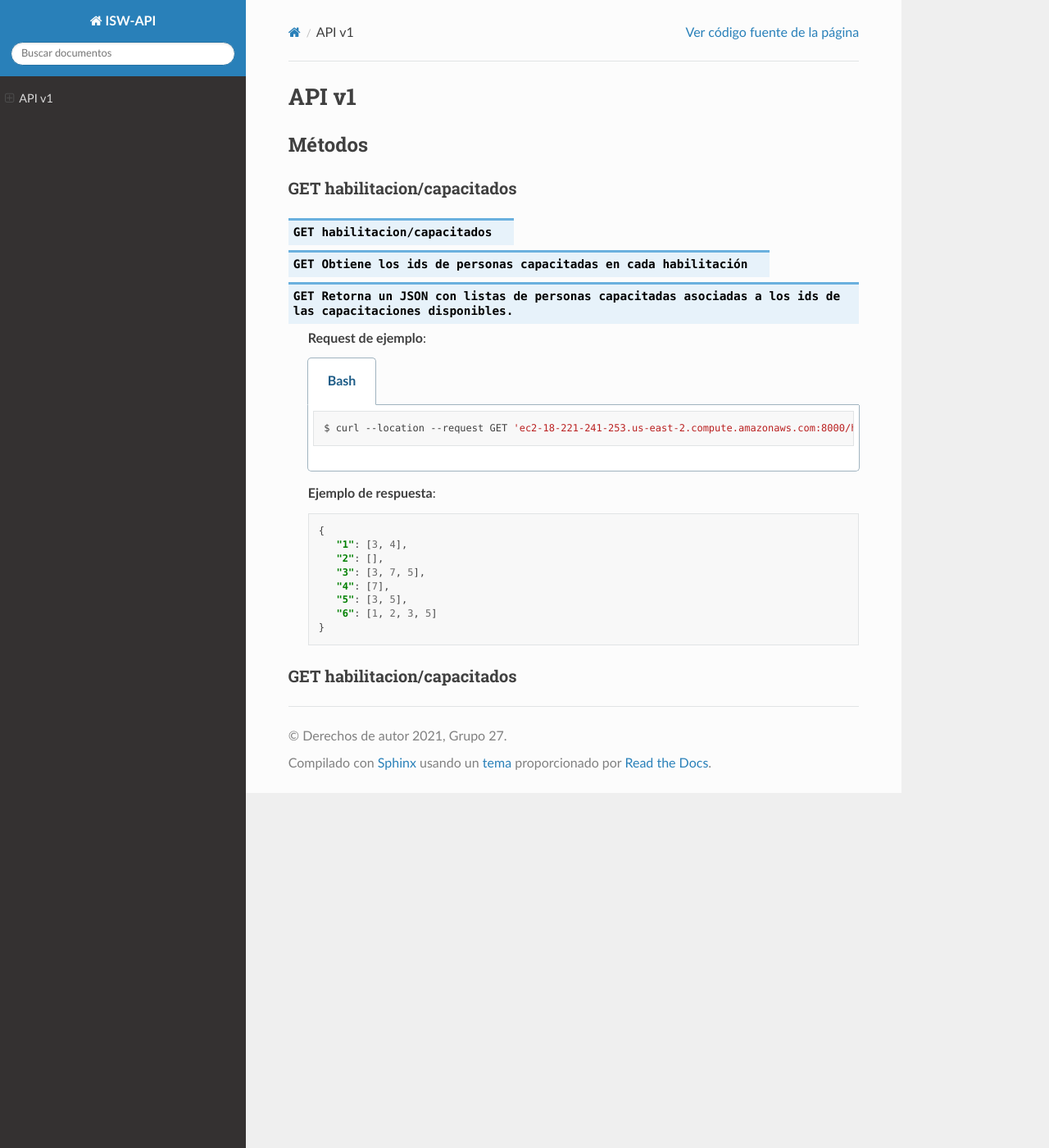
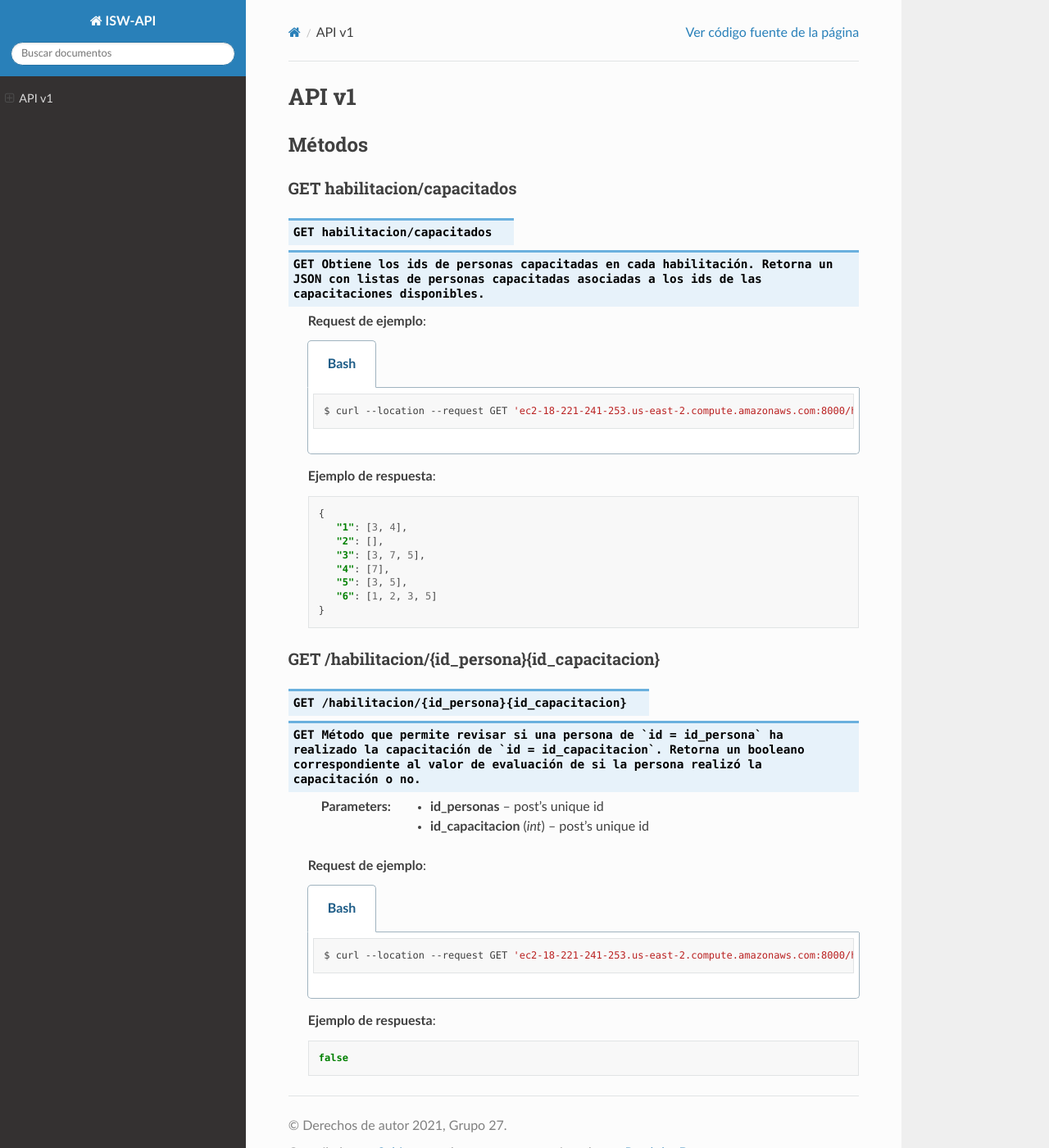
Before and after one commit to HectorxH/ISW-API, a Sphinx documentation site: the page built from docs/source/index.rst, in a window 1280 px wide and 1400 px high. Shown: the whole window at 82% size. Built offline with Sphinx 7.4.7 and the Read the Docs theme 2.0.0, drawn with Linux system fonts in a browser that asks for light colours.

Commit message:
Update index.rst

```diff
--- a/docs/source/index.rst
+++ b/docs/source/index.rst
@@ -16,8 +16,7 @@ Métodos
 GET habilitacion/capacitados
 +++++++++++++
 .. http:get:: habilitacion/capacitados
-    Obtiene los ids de personas capacitadas en cada habilitación
-    Retorna un JSON con listas de personas capacitadas asociadas a los ids de las capacitaciones disponibles.
+    Obtiene los ids de personas capacitadas en cada habilitación. Retorna un JSON con listas de personas capacitadas asociadas a los ids de las capacitaciones disponibles.
 
     **Request de ejemplo**:
 
@@ -40,16 +39,15 @@ GET habilitacion/capacitados
            "6": [1, 2, 3, 5]
         }
 
-GET habilitacion/capacitados
+GET /habilitacion/{id_persona}{id_capacitacion}
 +++++++++++++
 .. http:get:: /habilitacion/{id_persona}{id_capacitacion}
-   :param id_personas: post's unique id
-   :type id_persona: int
-   :param id_capacitacion: post's unique id
-   :type id_capacitacion: int
+    Método que permite revisar si una persona de `id = id_persona` ha realizado la capacitación de `id = id_capacitacion`. Retorna un booleano correspondiente al valor de evaluación de si la persona realizó la capacitación o no.
 
-    Método que permite revisar si una persona de `id = id_persona` ha realizado la capacitación de `id = id_capacitacion`.
-    Retorna un booleano correspondiente al valor de evaluación de si la persona realizó la capacitación o no.
+    :param id_personas: post's unique id
+    :type id_persona: int
+    :param id_capacitacion: post's unique id
+    :type id_capacitacion: int
 
     **Request de ejemplo**:
 
```
